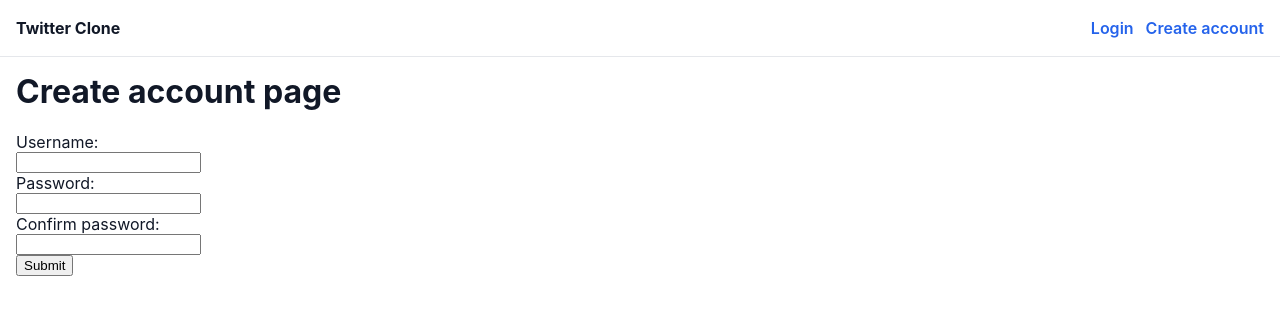
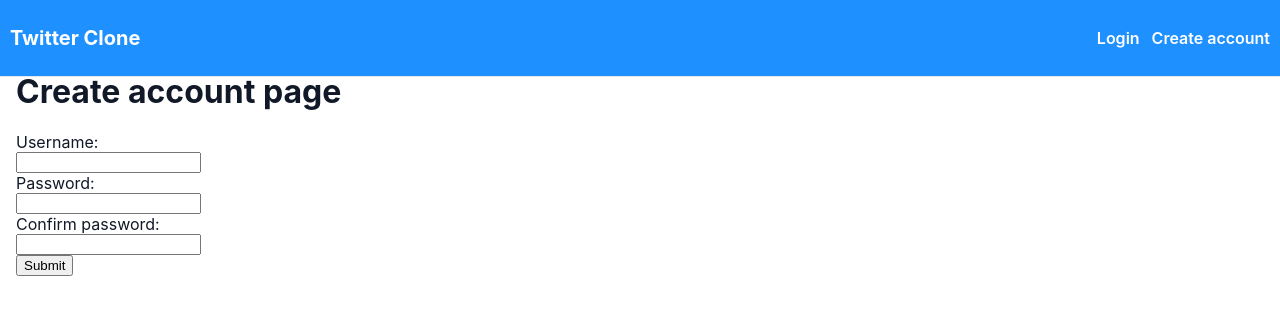
Before and after one commit to jasmineeliu/twitter-clone, a FastAPI app: page /create_account in a window 1280 px wide. Shown: the top 315 px of the page. Run offline with FastAPI, Linux system fonts and the light colour scheme.

Commit message:
css changes

```diff
--- a/services/web/templates/base.html
+++ b/services/web/templates/base.html
@@ -30,14 +30,16 @@
                 display: flex;
                 align-items: center;
                 justify-content: space-between;
-                padding: 0 var(--pad);
+                padding: 10px;
                 z-index: 1000;
+                background-color: #1e90ff;
             }
 
             .brand {
                 font-weight: 700;
                 text-decoration: none;
-                color: var(--text);
+                color: #fff;
+                font-size: 20px;
             }
 
             .navlinks {
@@ -47,7 +49,7 @@
             }
 
             .navlinks a {
-                color: var(--link);
+                color: #fff;
                 text-decoration: none;
                 font-weight: 600;
             }
```
